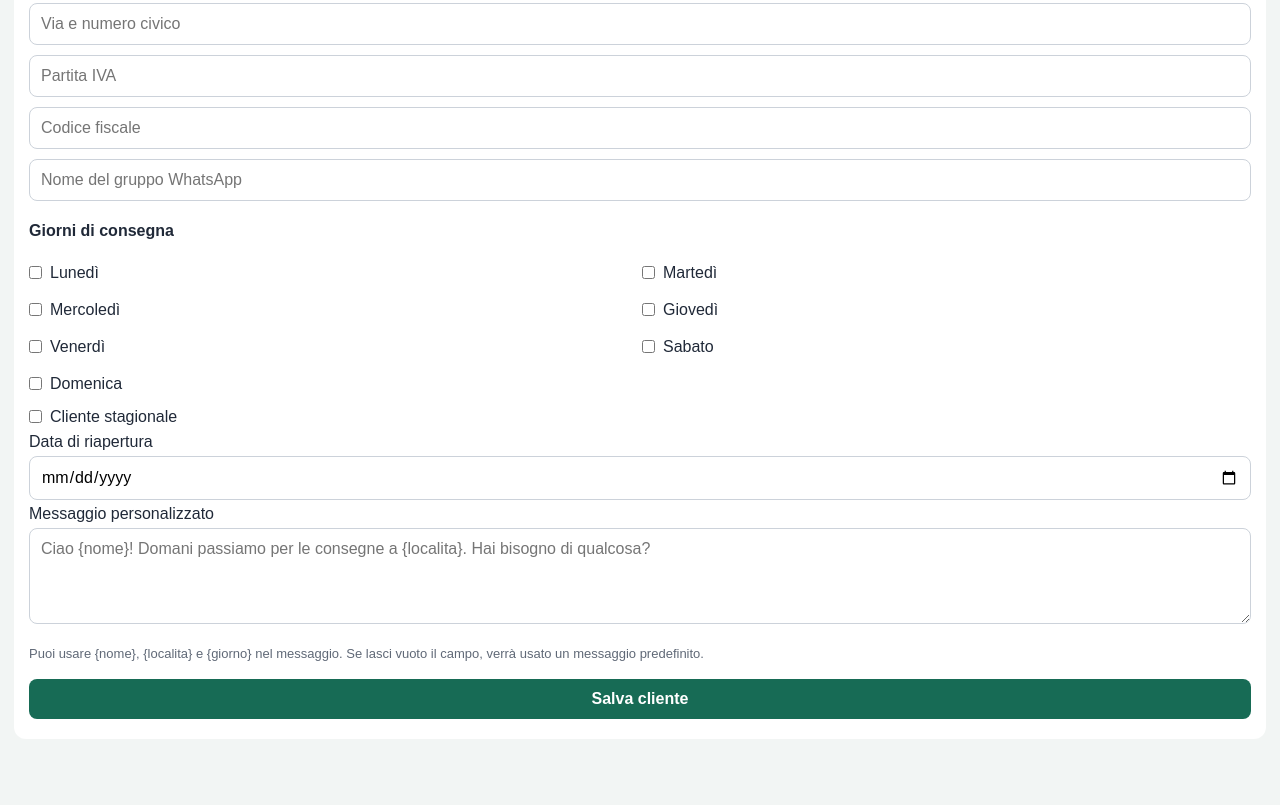
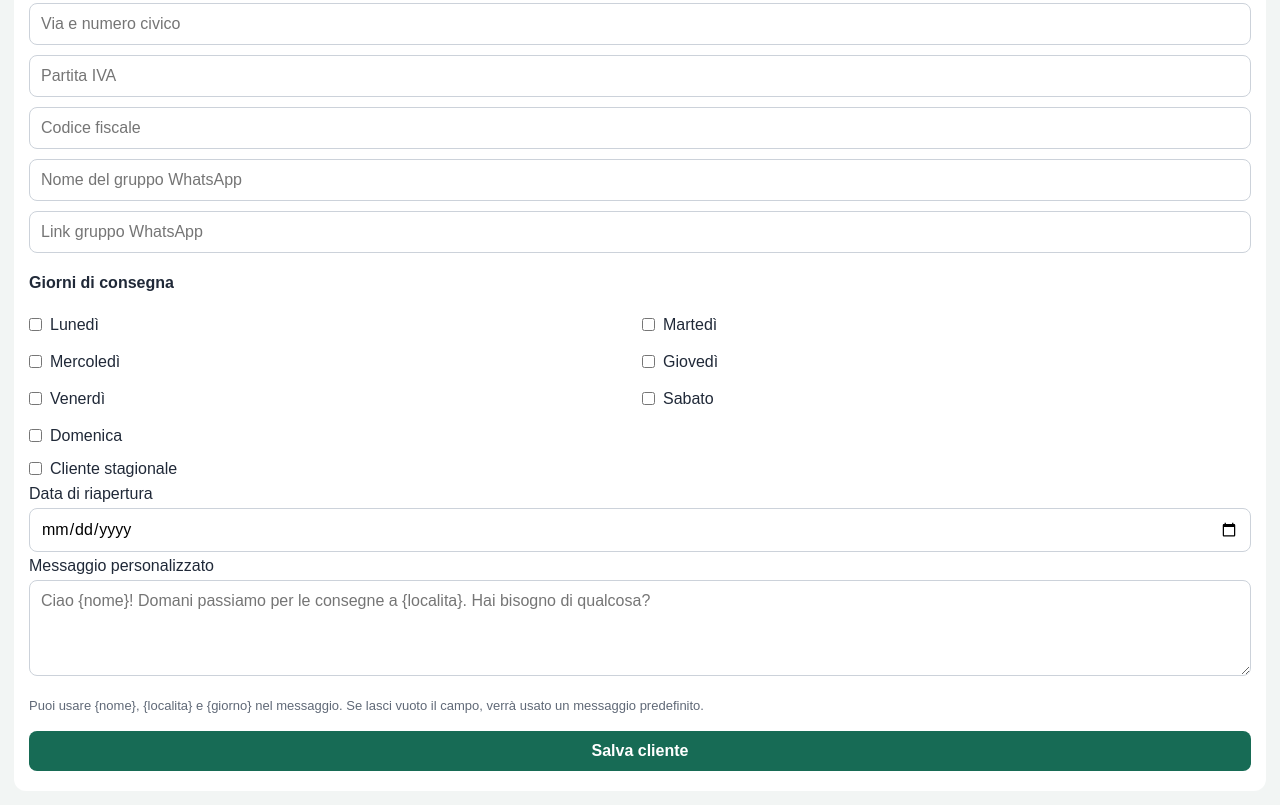
Before and after one commit to puccir83-a11y/le-mie-consegne, a plain HTML site: page index.html in a window 1280 px wide. Shown: the part 1014-1819 px from the top of the page. Before the commit the page ends 1767 px from the top, so only its background shows below. Drawn offline with Linux system fonts and the light colour scheme.

Commit message:
Update index.html

```diff
--- a/index.html
+++ b/index.html
@@ -63,6 +63,7 @@ Gestione clienti, consegne e messaggi WhatsApp
 <input id="vat" placeholder="Partita IVA">
 <input id="tax" placeholder="Codice fiscale">
 <input id="group" placeholder="Nome del gruppo WhatsApp">
+<input id="groupLink" placeholder="Link gruppo WhatsApp">
 
 <p><b>Giorni di consegna</b></p>
 <div class="days">
```
